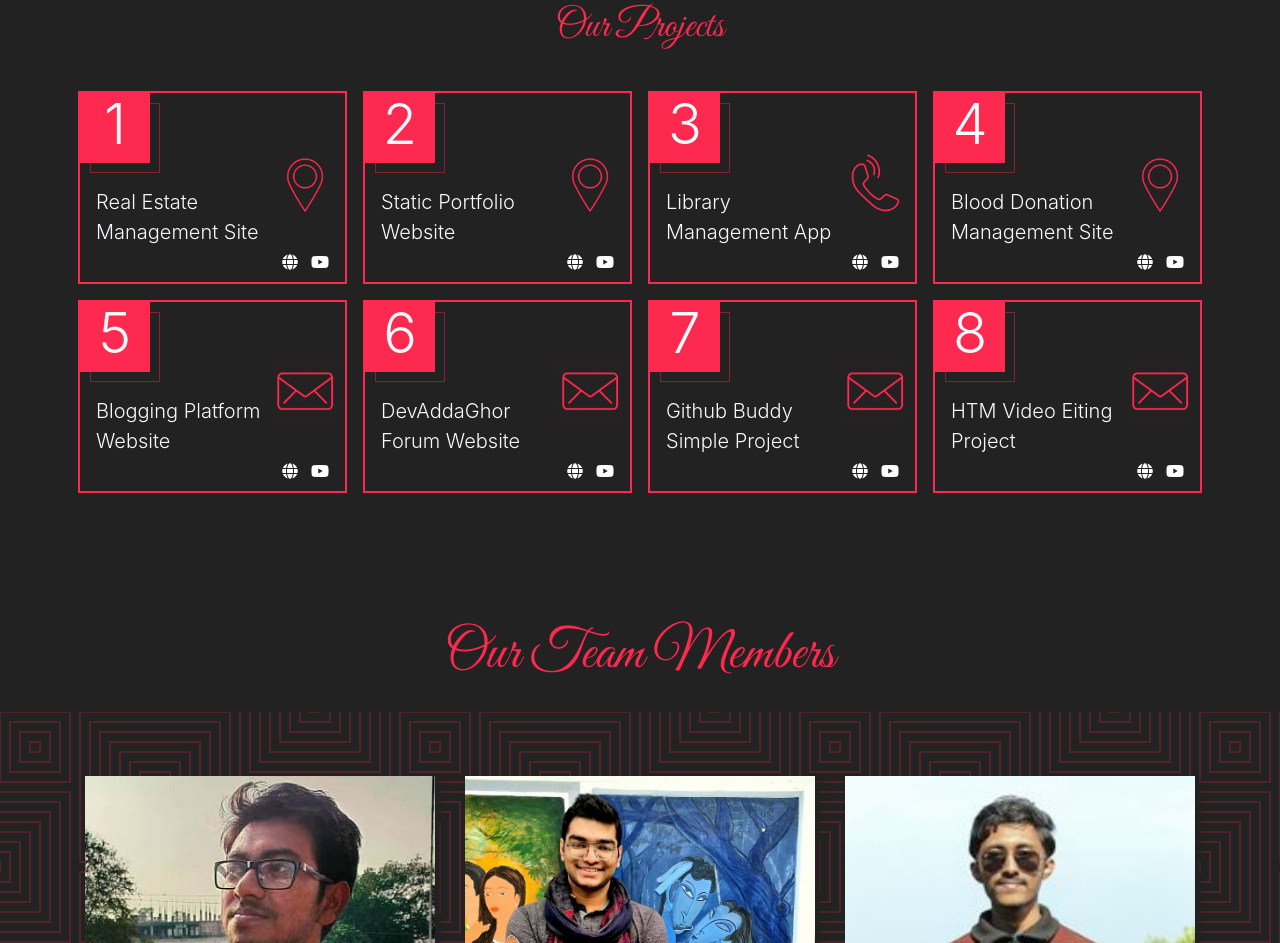
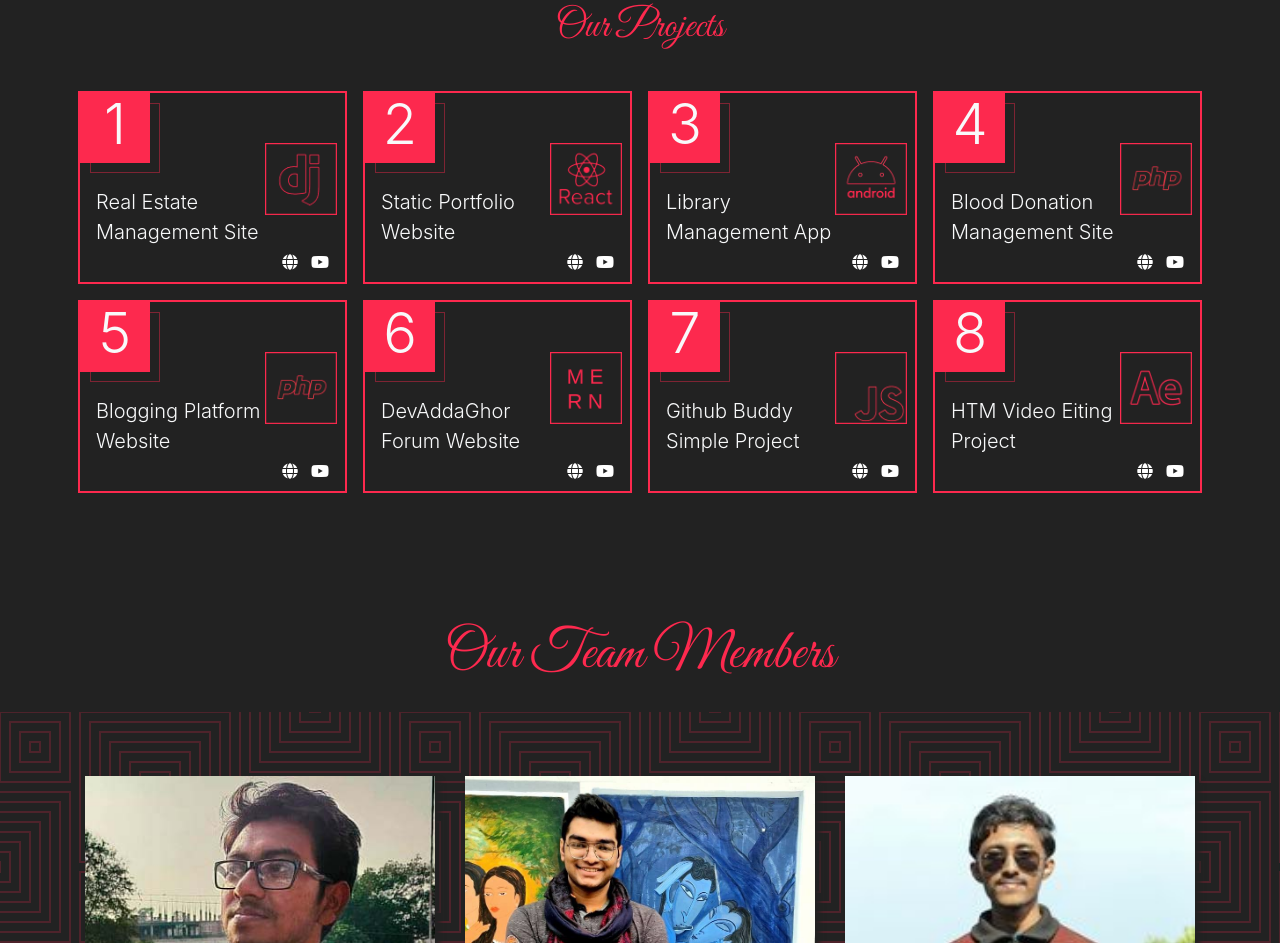
Before and after one commit to TanvirMahin24/bytech, a plain HTML site: page index.html in a window 1280 px wide. Shown: the part 2870-3813 px from the top of the page. Drawn offline with nearby package versions, Linux system fonts and the light colour scheme.

Commit message:
Images added

```diff
--- a/index.html
+++ b/index.html
@@ -186,7 +186,7 @@
               <h1 class="display-4">1</h1>
             </div>
             <div class="inner_box"></div>
-            <img src="./static/img/map.png" alt="" class="" />
+            <img src="./static/img/django.png" alt="" class="pr-2" />
             <span class="d-block lead pt-4 pl-3"
               >Real Estate Management Site</span
             >
@@ -202,7 +202,7 @@
               <h1 class="display-4">2</h1>
             </div>
             <div class="inner_box"></div>
-            <img src="./static/img/map.png" alt="" class="" />
+            <img src="./static/img/react.png" alt="" class="pr-2" />
             <span class="d-block lead pt-4 pl-3">Static Portfolio Website</span>
             <div class="text-right mt-auto" id="project_links">
               <a href="#"><i class="fas fa-globe"></i></a>
@@ -216,7 +216,7 @@
               <h1 class="display-4">3</h1>
             </div>
             <div class="inner_box"></div>
-            <img src="./static/img/call.png" alt="" class="" />
+            <img src="./static/img/android.png" alt="" class="pr-2" />
             <span class="d-block lead pt-4 pl-3">Library Management App</span>
             <div class="text-right" id="project_links">
               <a href="#"><i class="fas fa-globe"></i></a>
@@ -230,7 +230,7 @@
               <h1 class="display-4">4</h1>
             </div>
             <div class="inner_box"></div>
-            <img src="./static/img/map.png" alt="" class="" />
+            <img src="./static/img/php.png" alt="" class="pr-2" />
             <span class="d-block lead pt-4 pl-3"
               >Blood Donation Management Site
             </span>
@@ -246,7 +246,7 @@
               <h1 class="display-4">5</h1>
             </div>
             <div class="inner_box"></div>
-            <img src="./static/img/email.png" alt="" class="" />
+            <img src="./static/img/php.png" alt="" class="pr-2" />
             <span class="d-block lead pt-4 pl-3"
               >Blogging Platform Website
             </span>
@@ -262,7 +262,7 @@
               <h1 class="display-4">6</h1>
             </div>
             <div class="inner_box"></div>
-            <img src="./static/img/email.png" alt="" class="" />
+            <img src="./static/img/mern.png" alt="" class="pr-2" />
             <span class="d-block lead pt-4 pl-3"
               >DevAddaGhor Forum Website
             </span>
@@ -278,7 +278,7 @@
               <h1 class="display-4">7</h1>
             </div>
             <div class="inner_box"></div>
-            <img src="./static/img/email.png" alt="" class="" />
+            <img src="./static/img/js.png" alt="" class="pr-2" />
             <span class="d-block lead pt-4 pl-3"
               >Github Buddy Simple Project
             </span>
@@ -294,7 +294,7 @@
               <h1 class="display-4">8</h1>
             </div>
             <div class="inner_box"></div>
-            <img src="./static/img/email.png" alt="" class="" />
+            <img src="./static/img/ae.png" alt="" class="pr-2" />
             <span class="d-block lead pt-4 pl-3"
               >HTM Video Eiting Project
             </span>
```
Also changed, not shown: static/img/ae.png (added), static/img/android.png (added), static/img/django.png (added), static/img/js.png (added), static/img/mern.png (added), static/img/php.png (added), static/img/react.png (added).
